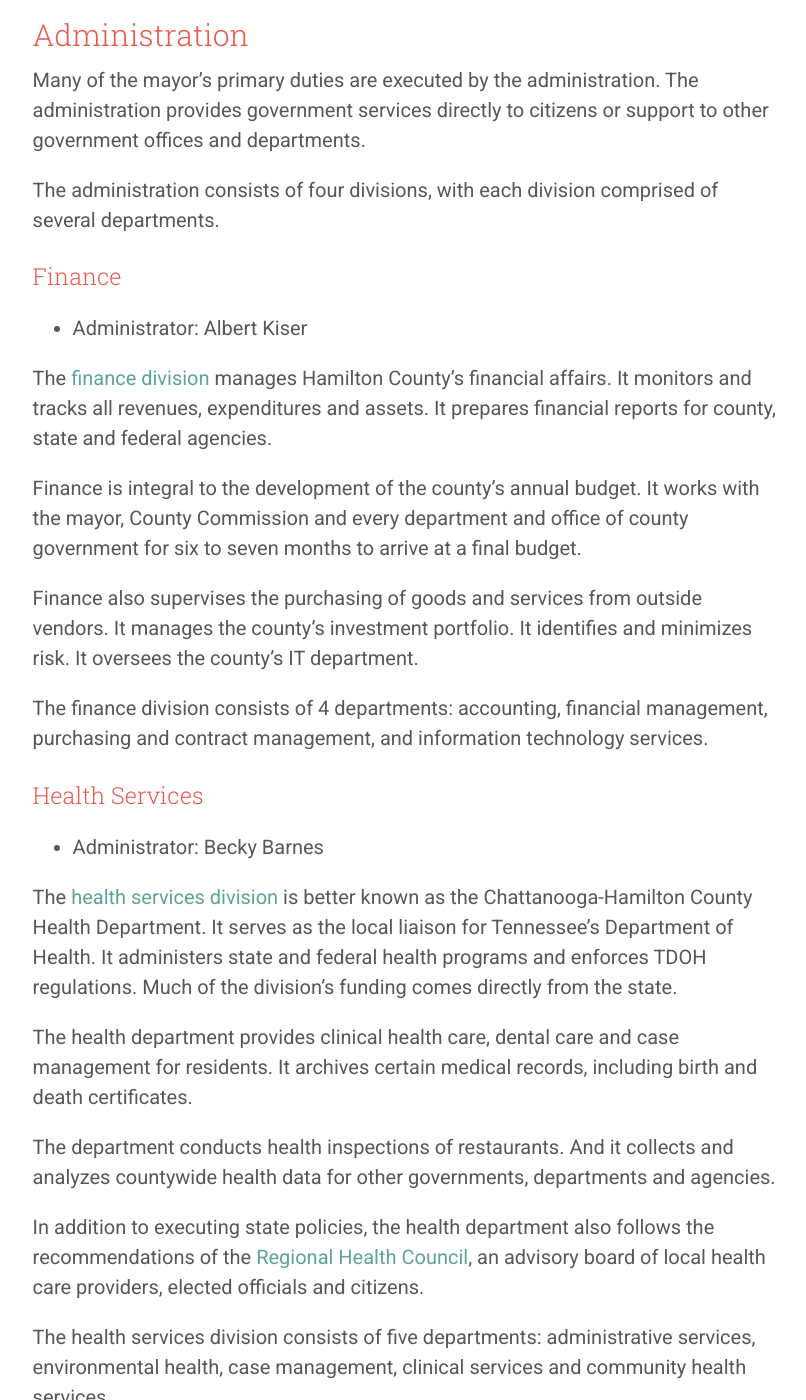
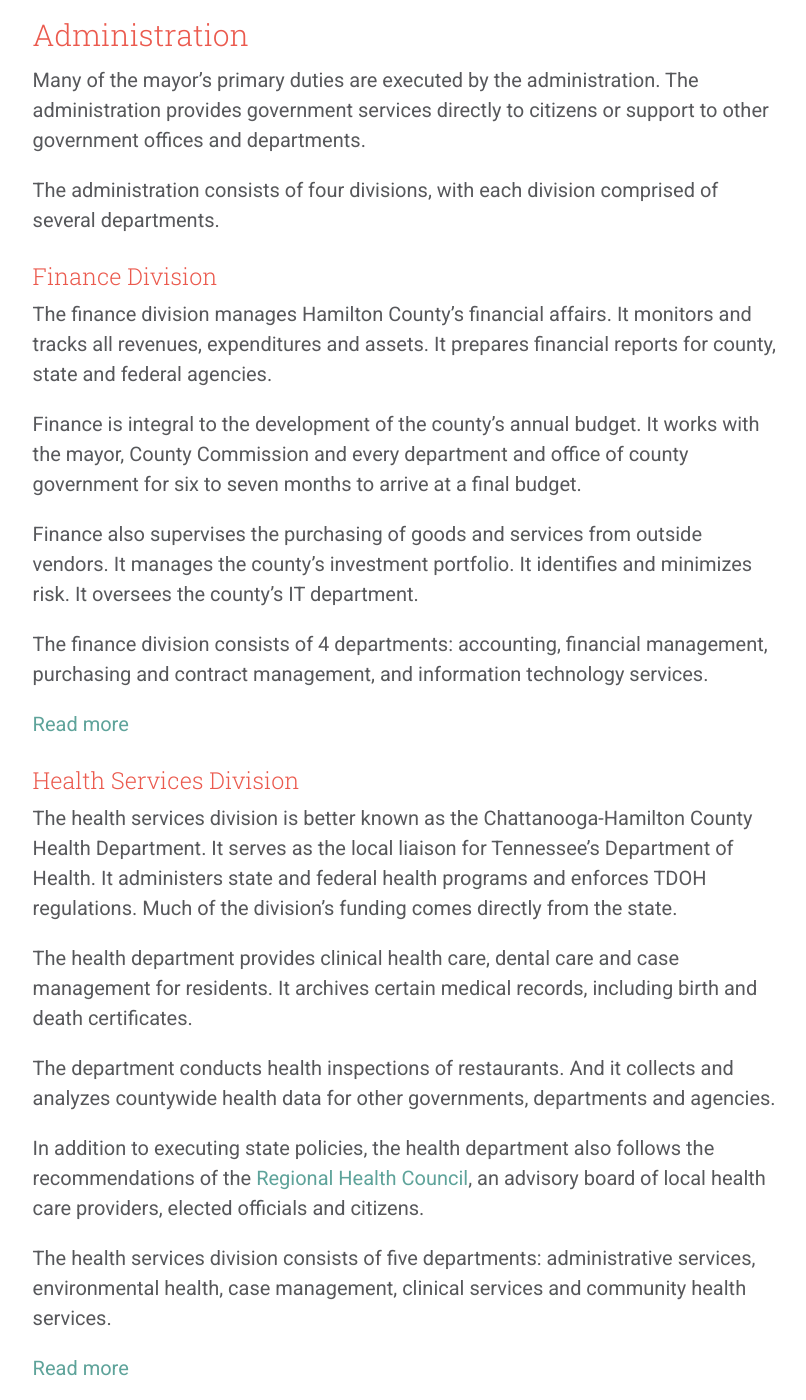
Before and after one commit to chattizen/citizens-handbook, a Jekyll site: the page built from hamilton-county/mayor/index.md, in a window 1280 px wide and 1400 px high, scrolled down 951 px. Shown: the whole window, without its empty margins (41-847 px from the left). Built offline with Jekyll 4.4.1, drawn with Linux system fonts in a browser that asks for light colours; nearby versions of some CDN libraries; comment, search, counter and statistics services are not loaded; some of the changed text lies outside the part shown.

Commit message:
Create admin division pages

```diff
--- a/hamilton-county/mayor/index.md
+++ b/hamilton-county/mayor/index.md
@@ -30,11 +30,9 @@
 
 The administration consists of four divisions, with each division comprised of several departments.
 
-### Finance
+### Finance Division
 
-+ Administrator: Albert Kiser
-
-The [finance division](http://www.hamiltontn.gov/Finance/) manages Hamilton County's financial affairs. It monitors and tracks all revenues, expenditures and assets. It prepares financial reports for county, state and federal agencies.
+The finance division manages Hamilton County's financial affairs. It monitors and tracks all revenues, expenditures and assets. It prepares financial reports for county, state and federal agencies.
 
 Finance is integral to the development of the county's annual budget. It works with the mayor, County Commission and every department and office of county government for six to seven months to arrive at a final budget.
 
@@ -42,11 +40,11 @@
 
 The finance division consists of 4 departments: accounting, financial management, purchasing and contract management, and information technology services.
 
-### Health Services
+[Read more](./finance.html)
 
-+ Administrator: Becky Barnes
+### Health Services Division
 
-The [health services division](http://health.hamiltontn.org) is better known as the Chattanooga-Hamilton County Health Department. It serves as the local liaison for Tennessee's Department of Health. It administers state and federal health programs and enforces TDOH regulations. Much of the division's funding comes directly from the state.
+The health services division is better known as the Chattanooga-Hamilton County Health Department. It serves as the local liaison for Tennessee's Department of Health. It administers state and federal health programs and enforces TDOH regulations. Much of the division's funding comes directly from the state.
 
 The health department provides clinical health care, dental care and case management for residents. It archives certain medical records, including birth and death certificates.
 
@@ -56,11 +54,11 @@
 
 The health services division consists of five departments: administrative services, environmental health, case management, clinical services and community health services.
 
-### Human Services
+[Read more](./health-services.html)
 
-+   Administrator: Don Allen
+### Human Services Division
 
-The [human services division](http://www.hamiltontn.gov/HumanServices/) encompasses a wide range of government services, programs and responsibilities in Hamilton County.
+The human services division encompasses a wide range of government services, programs and responsibilities in Hamilton County.
 
 Major components of the division include the Silverdale Corrections Facility and ambulance services for most of the county. Parts of the Tennessee Riverpark system are part of human services, as is maintenance for county-owned buildings and facilities.
 
@@ -68,12 +66,14 @@
 
 The division consists of four departments: corrections, emergency services, maintenance and parks and recreation.
 
-### Public Works
+[Read more](./human-services.html)
 
-+   Administrator: Todd Leamon
+### Public Works Division
 
-The [public works division](http://www.hamiltontn.gov/PublicWorks/) maintains Hamilton County's public infrastructure and oversees major capital projects.
+The public works division maintains Hamilton County's public infrastructure and oversees major capital projects.
 
 Public works also provides regulatory oversight for the unincorporated areas of the county and some of its municipalities.
 
 The division consists of three departments — building inspection, engineering and highway — but also encompasses other services like recycling, water treatment and managing sales and lease agreements for county-owned properties.
+
+[Read more](./public-works.html)
```
Also changed, not shown: hamilton-county/mayor/finance.md (added, +19 -0 lines), hamilton-county/mayor/health-services.md (added, +21 -0 lines), hamilton-county/mayor/human-services.md (added, +19 -0 lines), hamilton-county/mayor/public-works.md (added, +17 -0 lines), 1 other file.
